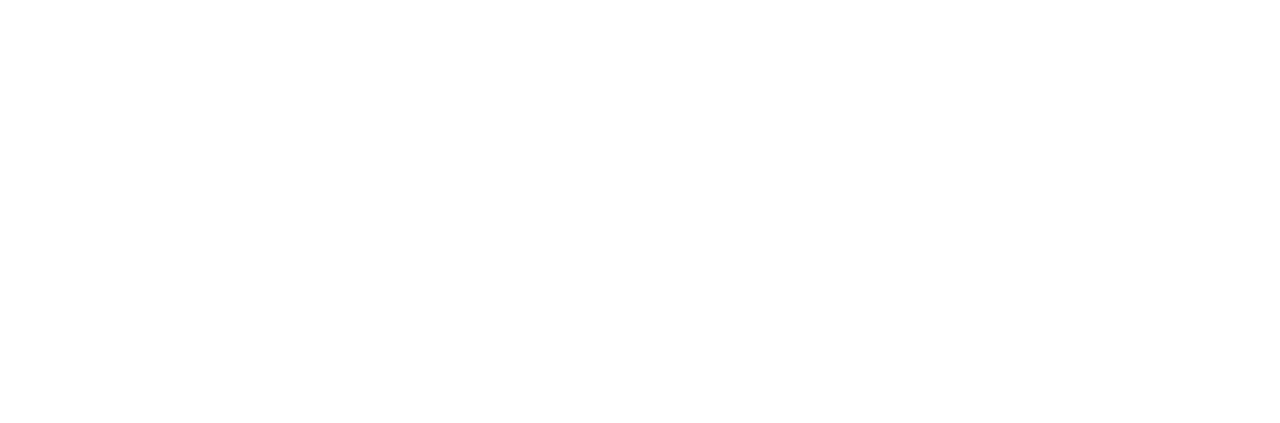
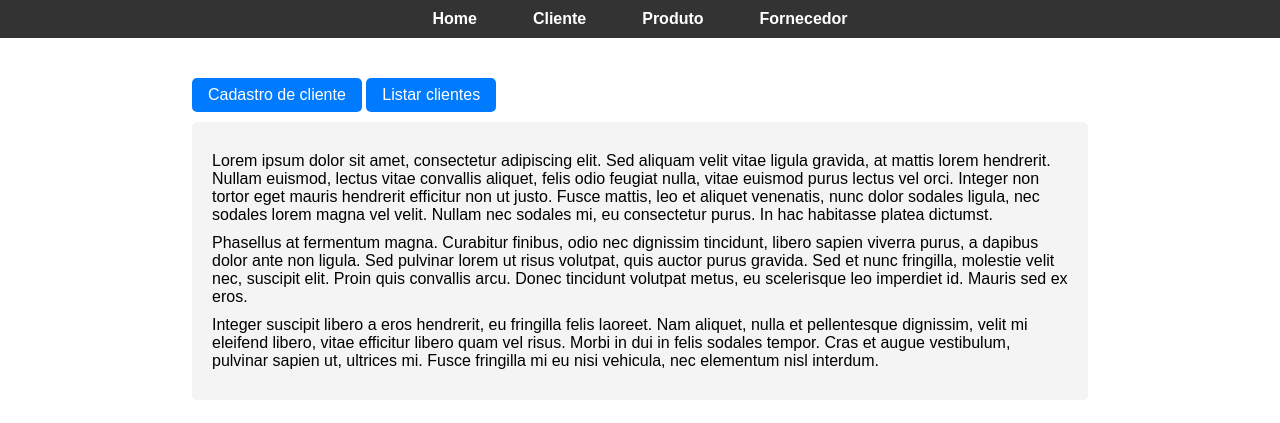
Before and after one commit to Joel-Santos/UC07, a website: page aula29-04/public/html/cliente/homepageCliente.html in a window 1280 px wide. Drawn offline with Linux system fonts and the light colour scheme; files that its build step writes are made by us from their sources.

Commit message:
atualização

```diff
--- a/aula29-04/controllers/clienteController.js
+++ b/aula29-04/controllers/clienteController.js
@@ -5,7 +5,8 @@ let listaClientes = [];
 
 class ClienteCrontoller{
     home(req, res){
-        res.send('Rota dos clientes');
+        //res.send('Rota dos clientes');
+        res.sendFile(path.join(__dirname, '../public/html/cliente', 'homepageCliente.html'));
     }
     formCadastro(req, res){
         res.sendFile(path.join(__dirname, '../public/html/cliente', 'clienteForm.html'));
--- /dev/null
+++ b/aula29-04/public/css/cliente.css
@@ -0,0 +1,77 @@
+body {
+    font-family: Arial, sans-serif;
+    margin: 0;
+    padding: 0;
+}
+
+header {
+    background-color: #333;
+    color: #fff;
+    padding: 10px 0;
+}
+
+nav {
+    text-align: center; /* Centraliza o conteúdo */
+}
+
+nav ul {
+    list-style-type: none;
+    margin: 0;
+    padding: 0;
+    display: flex;
+    justify-content: center;
+}
+
+nav ul li {
+    margin: 0 10px;
+}
+
+nav ul li a {
+    color: #fff;
+    text-decoration: none;
+    font-weight: bold;
+    padding: 8px 16px;
+    border-radius: 5px;
+    border: 2px solid transparent;
+}
+
+nav ul li a:hover {
+    background-color: #fff;
+    color: #333;
+    border-color: #333;
+}
+
+main {
+    padding: 20px;
+    width: 70%; /* Define a largura */
+    margin: auto; /* Centraliza na página */
+}
+
+main section {
+    margin-top: 20px;
+}
+
+main section a {
+    text-decoration: none;
+    background-color: #007bff;
+    color: #fff;
+    padding: 8px 16px; /* Tamanho mediano */
+    margin-bottom: 10px;
+    border-radius: 5px;
+    display: inline-block; /* Torna os links em linha */
+}
+
+main section a:hover {
+    background-color: #0056b3;
+}
+
+/* Conteúdo Lorem */
+.lorem-content {
+    background-color: #f4f4f4;
+    border-radius: 5px;
+    padding: 20px;
+}
+
+.lorem-content p {
+    margin: 10px 0;
+}
--- a/aula29-04/public/html/cliente/homepageCliente.html
+++ b/aula29-04/public/html/cliente/homepageCliente.html
@@ -3,9 +3,40 @@
 <head>
     <meta charset="UTF-8">
     <meta name="viewport" content="width=device-width, initial-scale=1.0">
-    <title>Document</title>
+    <title>Homepage Cliente</title>
+    <link rel="stylesheet" href="../css/cliente.css"> <!-- Link para o arquivo CSS -->
 </head>
 <body>
+    <header>
+        <nav>
+            <ul>
+                <li>
+                    <a href="/">Home</a>
+                </li>
+                <li>
+                    <a href="/cliente">Cliente</a>
+                </li>
+                <li>
+                    <a href="/produto">Produto</a>
+                </li>
+                <li>
+                    <a href="/fornecedor">Fornecedor</a>
+                </li>
+            </ul>
+        </nav>
+    </header>
+    <main>
+        <section>
+            <a href="/cliente/cadastro">Cadastro de cliente</a>
+            <a href="/cliente/listarClientes">Listar clientes</a>
+        </section>
 
+        <!-- Conteúdo Lorem -->
+        <div class="lorem-content">
+            <p>Lorem ipsum dolor sit amet, consectetur adipiscing elit. Sed aliquam velit vitae ligula gravida, at mattis lorem hendrerit. Nullam euismod, lectus vitae convallis aliquet, felis odio feugiat nulla, vitae euismod purus lectus vel orci. Integer non tortor eget mauris hendrerit efficitur non ut justo. Fusce mattis, leo et aliquet venenatis, nunc dolor sodales ligula, nec sodales lorem magna vel velit. Nullam nec sodales mi, eu consectetur purus. In hac habitasse platea dictumst.</p>
+            <p>Phasellus at fermentum magna. Curabitur finibus, odio nec dignissim tincidunt, libero sapien viverra purus, a dapibus dolor ante non ligula. Sed pulvinar lorem ut risus volutpat, quis auctor purus gravida. Sed et nunc fringilla, molestie velit nec, suscipit elit. Proin quis convallis arcu. Donec tincidunt volutpat metus, eu scelerisque leo imperdiet id. Mauris sed ex eros.</p>
+            <p>Integer suscipit libero a eros hendrerit, eu fringilla felis laoreet. Nam aliquet, nulla et pellentesque dignissim, velit mi eleifend libero, vitae efficitur libero quam vel risus. Morbi in dui in felis sodales tempor. Cras et augue vestibulum, pulvinar sapien ut, ultrices mi. Fusce fringilla mi eu nisi vehicula, nec elementum nisl interdum.</p>
+        </div>
+    </main>
 </body>
 </html>
```
Also changed, not shown: aula29-04/public/html/cliente/clienteForm.html (+18 -1 lines).
